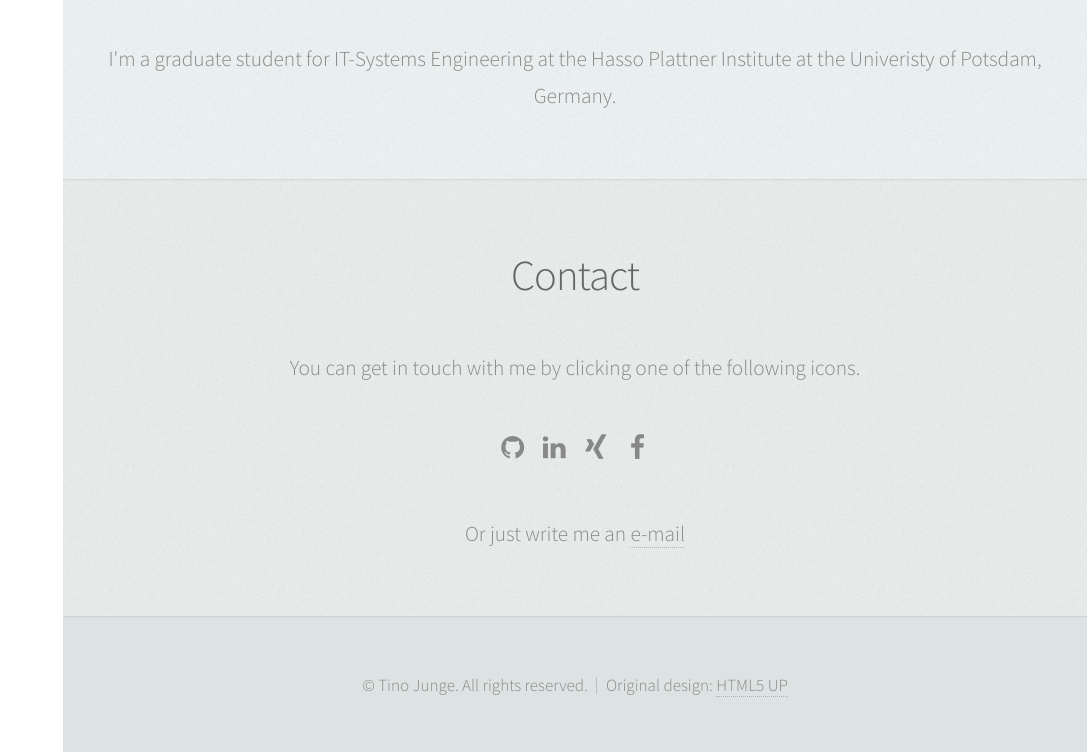
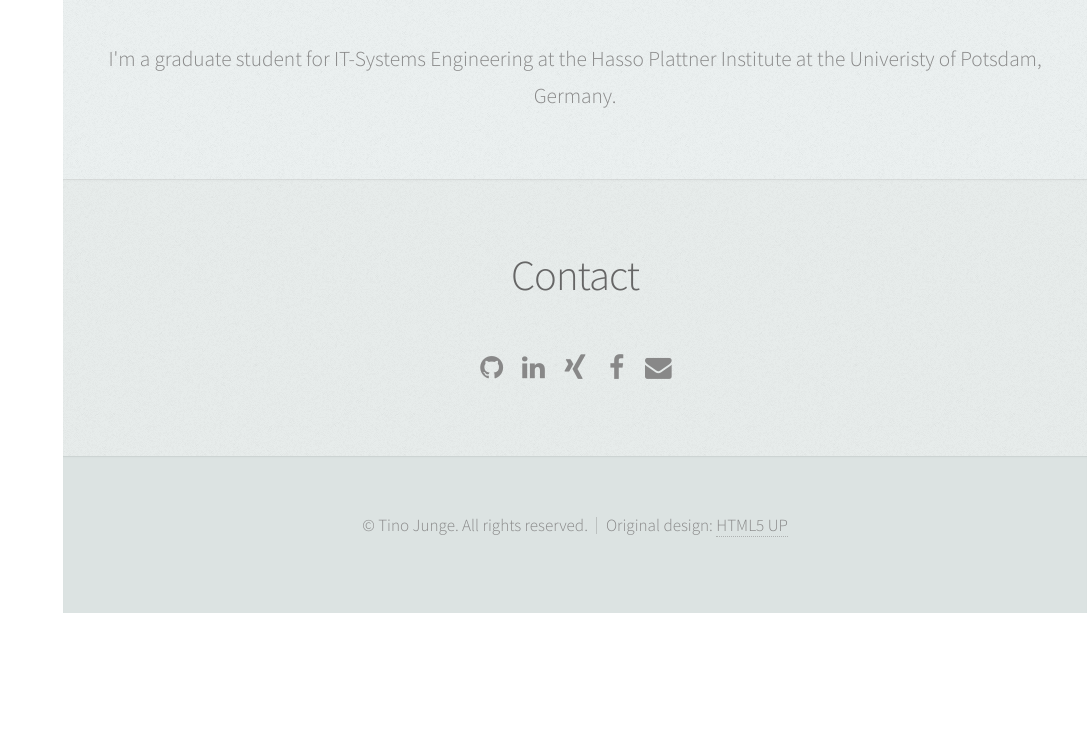
Before and after one commit to tino-junge/tinojunge.me, a plain HTML site: page index.html in a window 1280 px wide. Shown: the part 1197-1949 px from the top of the page, without its empty margins (193-1280 px from the left). After the commit the page ends 1810 px from the top, so only its background shows below. Drawn offline with Linux system fonts and the light colour scheme.

Commit message:
Fix contact links in side bar, new mail generator

```diff
--- a/index.html
+++ b/index.html
@@ -17,6 +17,7 @@
 		<script src="js/skel.min.js"></script>
 		<script src="js/skel-layers.min.js"></script>
 		<script src="js/init.js"></script>
+		<script src="js/main.js"></script>
 		<noscript>
 			<link rel="stylesheet" href="css/skel.css" />
 			<link rel="stylesheet" href="css/style.css" />
@@ -68,11 +69,11 @@
 
 					<!-- Social Icons -->
 						<ul class="icons">
-							<li><a href="#" class="icon fa-github"><span class="label">Github</span></a></li>
-							<li><a href="#" class="icon fa-linkedin"><span class="label">LinkedIn</span></a></li>
-							<li><a href="#" class="icon fa-xing"><span class="label">Xing</span></a></li>
-							<li><a href="#" class="icon fa-facebook"><span class="label">Facebook</span></a></li>
-							<li><a href="#" class="icon fa-envelope"><span class="label">Email</span></a></li>
+							<li><a href="https://github.com/tino-junge" class="icon fa-github"><span class="label">Github</span></a></li>
+							<li><a href="https://de.linkedin.com/in/tinojunge" class="icon fa-linkedin"><span class="label">LinkedIn</span></a></li>
+							<li><a href="https://www.xing.com/profile/Tino_Junge" class="icon fa-xing"><span class="label">Xing</span></a></li>
+							<li><a href="https://www.facebook.com/tino.junge" class="icon fa-facebook"><span class="label">Facebook</span></a></li>
+							<li><div id="side-nav-mail"></div></li>
 						</ul>
 
 				</div>
@@ -178,21 +179,13 @@
 								<h2>Contact</h2>
 							</header>
 
-							<p> You can get in touch with me by clicking one of the following icons.</p>
-
 							<ul class="icons">
 								<li><a href="https://github.com/tino-junge" class="icon fa-github"><span class="label">Github</span></a></li>
-								<li><a href="https://www.linkedin.com/pub/tino-junge/86/512/329" class="icon fa-linkedin"><span class="label">LinkedIn</span></a></li>
+								<li><a href="https://de.linkedin.com/in/tinojunge" class="icon fa-linkedin"><span class="label">LinkedIn</span></a></li>
 								<li><a href="https://www.xing.com/profile/Tino_Junge" class="icon fa-xing"><span class="label">Xing</span></a></li>
 								<li><a href="https://www.facebook.com/tino.junge" class="icon fa-facebook"><span class="label">Facebook</span></a></li>
-								<!--<li><a href="#" class="icon fa-envelope"><span class="label">Email</span></a></li>-->
+								<li><div id="contact-mail"></div></li>
 							</ul>
-
-							<p>
-								Or just write me an
-								<script type="text/javascript">eval(unescape("%6e%6f%6f%6f%61%33%34%3d%5b%27%25%37%34%25%36%39%25%36%65%25%36%66%25%32%65%25%36%61%25%37%35%25%36%65%25%36%37%25%36%35%27%2c%5b%27%25%36%34%25%36%35%27%2c%27%25%36%38%25%37%30%25%36%39%27%2c%27%25%37%33%25%37%34%25%37%35%25%36%34%25%36%35%25%36%65%25%37%34%27%5d%2e%72%65%76%65%72%73%65%28%29%2e%6a%6f%69%6e%28%27%2e%27%29%5d%2e%6a%6f%69%6e%28%27%40%27%29%3b%6b%67%76%73%70%35%36%3d%27%65%2d%6d%61%69%6c%27%3b%64%6f%63%75%6d%65%6e%74%2e%77%72%69%74%65%28%6b%67%76%73%70%35%36%2e%6c%69%6e%6b%28%27%6d%61%69%27%2b%27%6c%74%6f%3a%27%2b%6e%6f%6f%6f%61%33%34%29%29%3b"));</script>
-							</p>
-
 						</div>
 					</section>
 
--- /dev/null
+++ b/js/main.js
@@ -0,0 +1,26 @@
+$(document).ready(function() {
+  generateEmailLink();
+});
+
+function generateEmailLink() {
+  // Email obfuscator script 2.1 by Tim Williams, University of Arizona
+  // Random encryption key feature by Andrew Moulden, Site Engineering Ltd
+  // This code is freeware provided these four comment lines remain intact
+  // A wizard to generate this code is at http://www.jottings.com/obfuscator/
+  coded = "Aaud.hou50@WAoK0uA.eRa.K0";
+  key = "hZMO2d4wU9kN5qiEfu6bLyAXQeplTcKCPs7VJjIaDSoG8FHvrg0RY1nmB3Wtzx";
+  shift=coded.length;
+  link="";
+  for (i=0; i<coded.length; i++) {
+    if (key.indexOf(coded.charAt(i))==-1) {
+      ltr = coded.charAt(i);
+      link += (ltr);
+    }
+    else {
+      ltr = (key.indexOf(coded.charAt(i))-shift+key.length) % key.length;
+      link += (key.charAt(ltr));
+    }
+  }
+  $('#contact-mail').html("<a href='mailto:"+link+"' class='icon fa-envelope'></a>");
+  $('#side-nav-mail').html("<a href='mailto:"+link+"' class='icon fa-envelope'></a>");
+}
```
